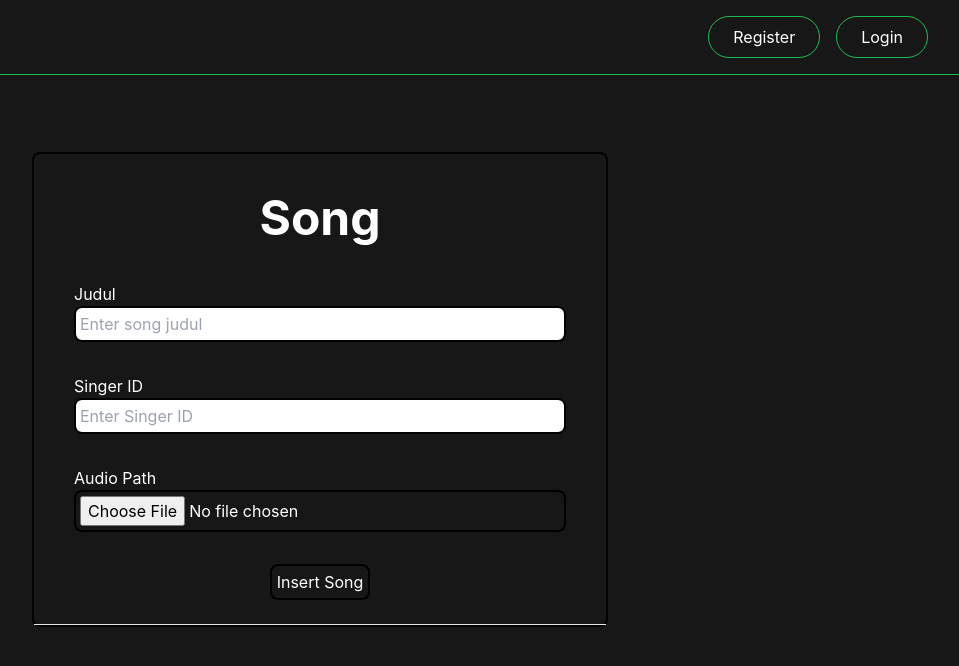
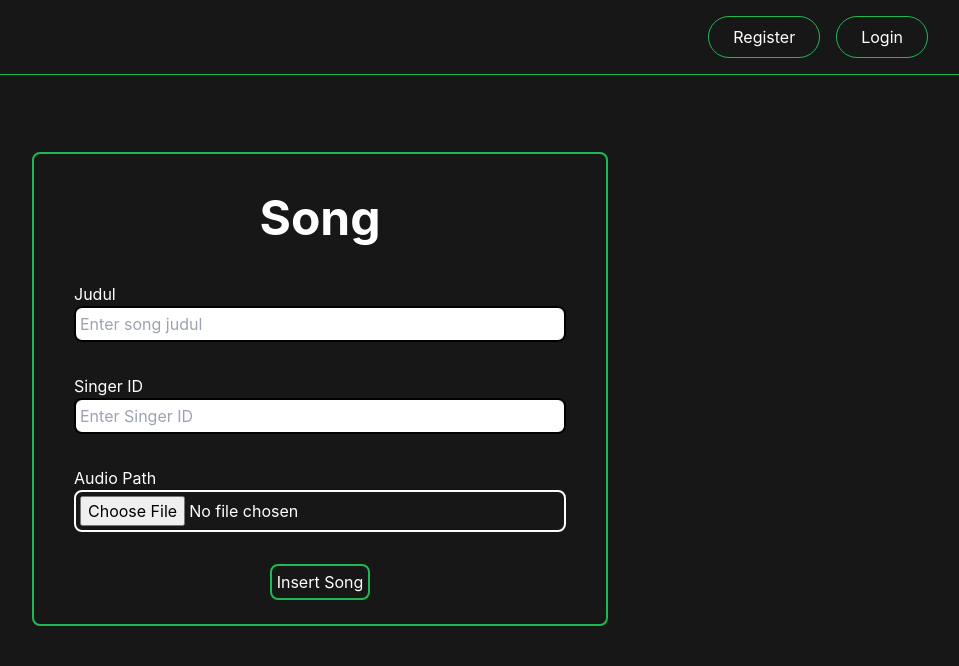
Before and after one commit to fernaldy112/binotify-premium, a React (Vite) app: page /music in a window 1280 px wide. Shown: the top 666 px of the page, without its empty margins (320-1279 px from the left). Built offline with nearby package versions, Linux system fonts and the light colour scheme.

Commit message:
feat: changed border colors to primary

```diff
--- a/src/components/List.tsx
+++ b/src/components/List.tsx
@@ -115,6 +115,8 @@ export default function ManageSong() {
         const res = response.data;
         if (res.valid) {
           setErrorMsg("");
+          dataMirror!.splice(value, 1);
+          setData(dataMirror);
         } else {
           setErrorMsg(res.note);
         }
@@ -214,7 +216,7 @@ export default function ManageSong() {
     <></>
   ) : (
     <div>
-      <table>
+      <table className="border-primary">
         <tr>
           <th>Title</th>
           <th>Singer ID</th>
--- a/src/components/LoginForm.tsx
+++ b/src/components/LoginForm.tsx
@@ -61,7 +61,7 @@ const LoginForm = () => {
 
   return (
     <div className="h-screen w-full max-w-xl flex flex-col justify-center mx-auto">
-      <div className="border-2 border-black rounded-lg">
+      <div className="border-2 border-primary rounded-lg ">
         <form
           id="loginForm"
           className="p-10 flex flex-col items-center justify-items-stretch pb-6"
@@ -108,13 +108,13 @@ const LoginForm = () => {
             />
           </div>
           <button
-            className="border-2 rounded-lg border-black p-1 w-full max-w-[100px]"
+            className="border-2 rounded-lg border-primary p-1 w-full max-w-[100px] hover:bg-primary hover:text-black"
             type="submit"
           >
             Login
           </button>
         </form>
-        <hr />
+        <hr className="bg-primary"/>
         <RegisterRedirect />
       </div>
     </div>
--- a/src/components/LoginRedirect.tsx
+++ b/src/components/LoginRedirect.tsx
@@ -13,7 +13,7 @@ const LoginRedirect = () => {
         <div>
             <form id="redirectLogInForm" className='flex flex-col items-center justify-items-stretch mt-3'>
                 <label htmlFor="logInButton" className='mb-2'>Already have an account?</label>
-                <button id="logInButton" className='border-2 rounded-lg border-black p-1 w-full mb-8 max-w-sm' onClick={loginRedirectHandler}>LOG IN</button>
+                <button id="logInButton" className='border-2 rounded-lg border-primary p-1 w-full mb-8 max-w-sm hover:bg-primary hover:text-black' onClick={loginRedirectHandler}>LOG IN</button>
             </form>
         </div>
     )
--- a/src/components/RegisterForm.tsx
+++ b/src/components/RegisterForm.tsx
@@ -133,7 +133,7 @@ const RegisterForm = () => {
 
   return (
     <div className="w-full max-w-xl flex flex-col justify-center mx-auto my-10">
-      <div className="border-2 border-black rounded-lg">
+      <div className="border-2 border-primary rounded-lg">
         <form
           id="registerForm"
           className="p-10 flex flex-col items-center justify-items-stretch pb-6"
@@ -232,7 +232,7 @@ const RegisterForm = () => {
             />
           </div>
           <button
-            className="border-2 rounded-lg border-black p-1 w-full max-w-[100px]"
+            className="border-2 rounded-lg border-primary p-1 w-full max-w-[100px] hover:bg-primary hover:text-black"
             type="submit"
           >
             Sign up
--- a/src/components/RegisterRedirect.tsx
+++ b/src/components/RegisterRedirect.tsx
@@ -13,7 +13,7 @@ const RegisterRedirect = () => {
         <div>
             <form id="redirectSignUpForm" className='flex flex-col items-center justify-items-stretch mt-3'>
                 <label htmlFor="signUpButton" className='mb-2'>Don't have an account?</label>
-                <button id="signUpButton" className='border-2 rounded-lg border-black p-1 w-full mb-8 max-w-sm' onClick={regRedirectHandler}>SIGN UP</button>
+                <button id="signUpButton" className='border-2 rounded-lg border-primary p-1 w-full mb-8 max-w-sm hover:bg-primary hover:text-black' onClick={regRedirectHandler}>SIGN UP</button>
             </form>
         </div>
     )
--- a/src/components/Song.tsx
+++ b/src/components/Song.tsx
@@ -78,7 +78,7 @@ const SongPage = () => {
 
     return (
         <div className="w-full max-w-xl flex flex-col justify-center mx-auto my-10">
-            <div className="border-2 border-black rounded-lg">
+            <div className="border-2 border-primary rounded-lg">
                 <form
                     id="insertSongForm"
                     onSubmit={handleSubmit}
@@ -133,7 +133,7 @@ const SongPage = () => {
                         <input
                             id="songAudio"
                             name="songAudio"
-                            className="border-2 rounded-lg border-black p-1 w-full mb-8"
+                            className="border-2 rounded-lg border-white p-1 w-full mb-8"
                             type="file"
                             onChange={handleFileChange}
                             placeholder="Enter song audio path"
@@ -142,14 +142,13 @@ const SongPage = () => {
                     </div>
 
                     <button
-                        className="border-2 rounded-lg border-black p-1 w-full max-w-[100px]"
+                        className="border-2 rounded-lg border-primary p-1 w-full max-w-[100px] hover:bg-primary hover:text-black"
                         type="submit"
                         onClick={handleUploadClick}
                     >
                         Insert Song
                     </button>
                 </form>
-                <hr />
             </div>
             <br></br>
         </div>
```
